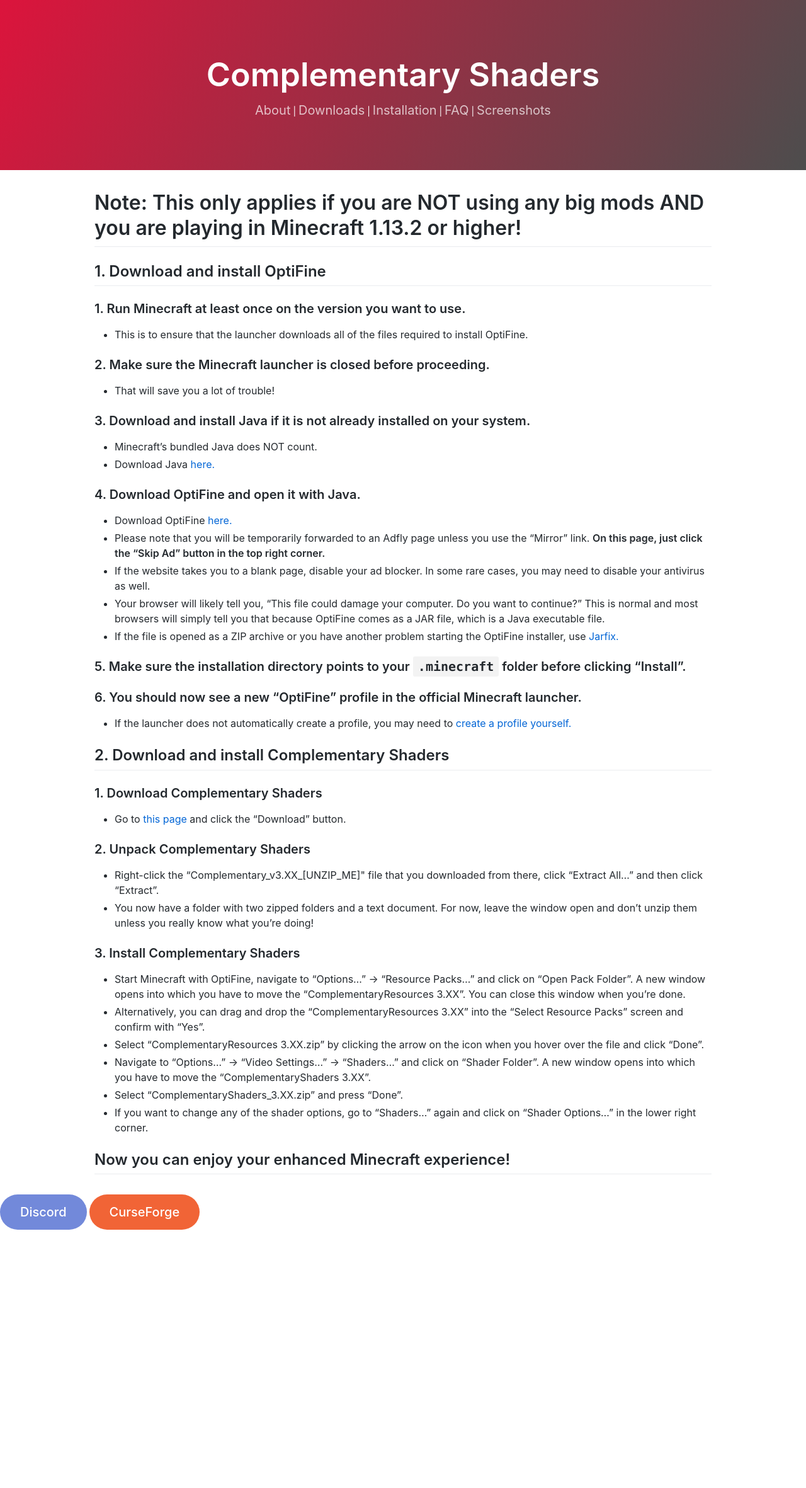
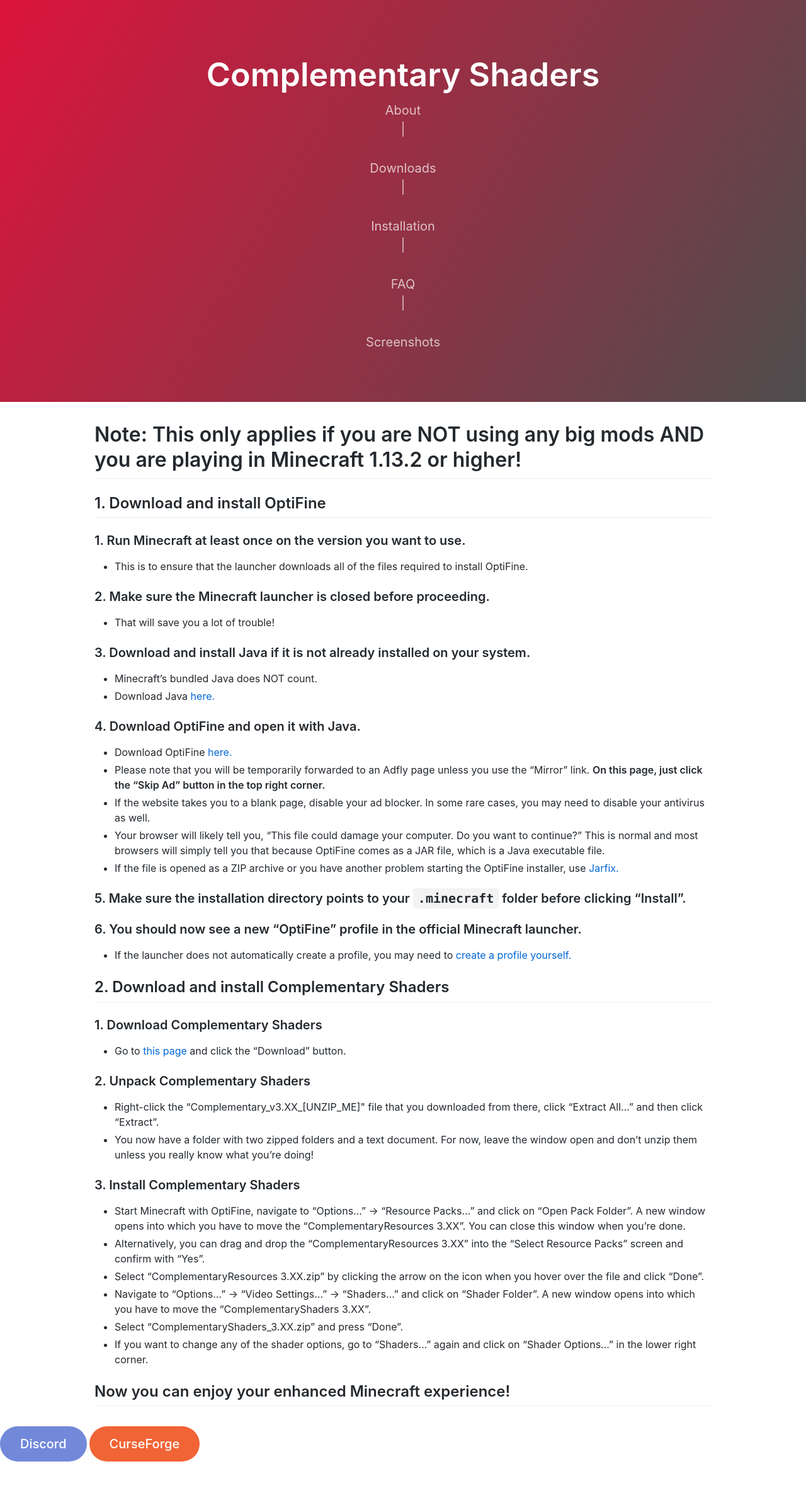
Before and after one commit to Levelowel/levelowel.github.io, a Jekyll site: the page built from installation.md, in a window 1280 px wide. Shown: the whole page at 63% size. Built offline with Jekyll 4.4.1, drawn with Linux system fonts in a browser that asks for light colours; our own code applies the rules of GitHub Pages for plain Markdown files; comment, search, counter and statistics services are not loaded; before the commit the page ends 1994 px from its top, so only the background shows below that.

Commit message:
Update default.html

```diff
--- a/_layouts/default.html
+++ b/_layouts/default.html
@@ -11,7 +11,7 @@
   </head>
   <header class="page-header" role="banner">
       <h1 class="project-name">Complementary Shaders</h1>
-      <a class="project-tagline" href="https://levelowel.github.io/">About</a> | <a class="project-tagline" href="https://levelowel.github.io/downloads">Downloads</a> | <a class="project-tagline" href="https://levelowel.github.io/installation">Installation</a> | <a class="project-tagline" href="https://levelowel.github.io/faq">FAQ</a> | <a class="project-tagline" href="https://levelowel.github.io/screenshots">Screenshots</a>
+      <a class="project-tagline" href="https://levelowel.github.io/">About</a> <p class="project-tagline"> | </p> <a class="project-tagline" href="https://levelowel.github.io/downloads">Downloads</a> <p class="project-tagline"> | </p> <a class="project-tagline" href="https://levelowel.github.io/installation">Installation</a> <p class="project-tagline"> | </p> <a class="project-tagline" href="https://levelowel.github.io/faq">FAQ</a> <p class="project-tagline"> | </p> <a class="project-tagline" href="https://levelowel.github.io/screenshots">Screenshots</a>
   </header>
   <body>
     <div class="container-lg px-3 my-5 markdown-body">
@@ -40,8 +40,8 @@
     {% endif %}
   </body>
   <footer>
-    <a class="discord" href="https://discord.gg/A6faFYt" target="_blank" rel="noopener noreferrer" style="text-decoration:none" align="center">Discord</a>
-    <a class="curseforge" href="https://www.curseforge.com/minecraft/customization/complementary-shaders" target="_blank" rel="noopener noreferrer" align = "center" style="text-decoration:none">CurseForge</a>
+    <a class="discord" href="https://discord.gg/A6faFYt" target="_blank" rel="noopener noreferrer" style="text-decoration:none">Discord</a>
+    <a class="curseforge" href="https://www.curseforge.com/minecraft/customization/complementary-shaders" target="_blank" rel="noopener noreferrer" style="text-decoration:none">CurseForge</a>
   </footer>
   <footer>
     <br>
```
